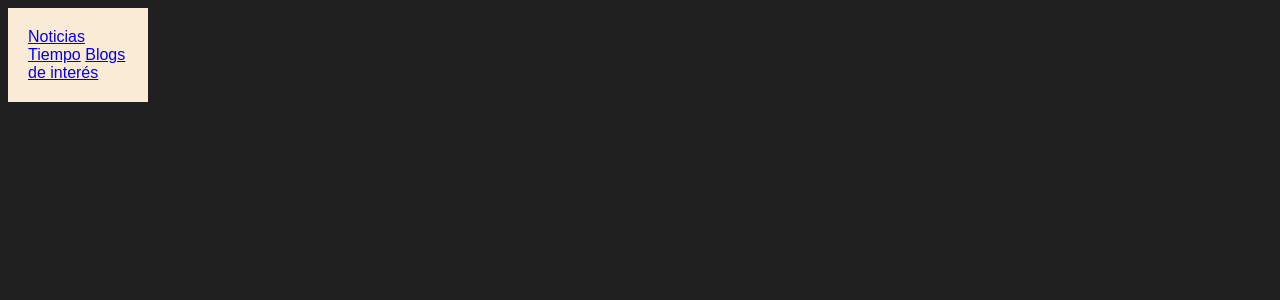
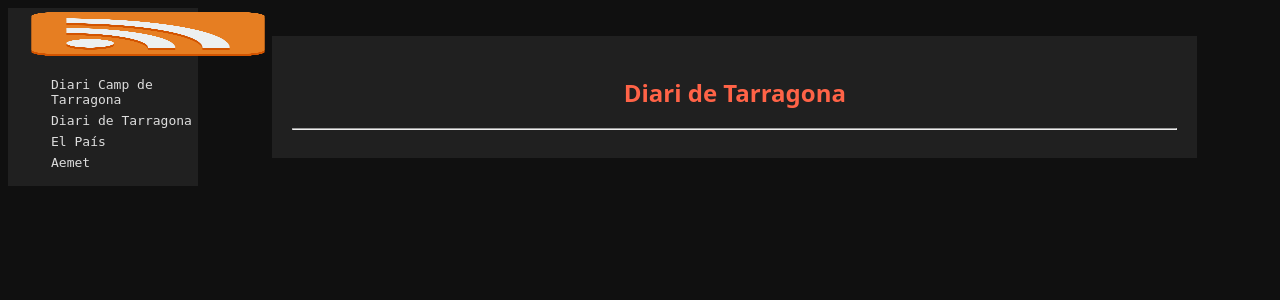
Before and after one commit to GuillemMV/rss-reader, a Flask app: page / in a window 1280 px wide. Shown: the top 300 px of the page. Run offline with Flask 3, Linux system fonts and the light colour scheme.

Commit message:
Index page removing, css restyling

```diff
--- a/main.py
+++ b/main.py
@@ -10,15 +10,16 @@ tiempo_url = str("https://www.aemet.es/es/noticias.rss")
 @app.route("/noticias")
 def noticias_route():
     d = feedparser.parse(noticias_url)
-    entradas = [(entry.title, entry.description, entry.published)  for entry in d.entries]
-    return render_template('main.html', entradas=entradas)
+
+    entradas = [(entry.title, entry.published)  for entry in d.entries]
+    return render_template('app.html', entradas=entradas)
 
 @app.route("/tiempo")
 def tiempo_route():
     d = feedparser.parse(tiempo_url)
-    entradas = [(entry.title, entry.description, entry.published)  for entry in d.entries]
-    return render_template('main.html', entradas=entradas)
+    entradas = [(entry.title, entry.published)  for entry in d.entries]
+    return render_template('app.html', entradas=entradas)
 
 @app.route("/")
 def index_route():
-    return render_template('index.html')
+    return render_template('app.html')
--- a/static/css/index.css
+++ /dev/null
@@ -1,11 +0,0 @@
-html{
-    font-family: Arial;
-    background-color: #202020;
-}
-.menu{
-    background-color: antiquewhite;
-    padding: 20px;
-    max-width: 100px;
-    justify-content: space-between;
-
-}
--- a/static/css/styles.css
+++ b/static/css/styles.css
@@ -2,35 +2,42 @@ html{
     font-family: system-ui, -apple-system, BlinkMacSystemFont, 'Segoe UI', Roboto, Oxygen, Ubuntu, Cantarell, 'Open Sans', 'Helvetica Neue', sans-serif;
     background-color: #101010;
     color: #dddddd;
+    margin: 0;
 }
-header{
+header div a:hover{
+    color: tomato;
+}
+.page{
     display: flex;
-    border: 1px solid black;
-    justify-content: space-between;
-    margin-bottom: 20px;
-    max-width: 50%;
-    margin: auto;
-    padding: 20px;
-    background-color: #151515;
-}
-header div a{
-    padding: 10px;
-    text-decoration: none;
-    font-weight: 700;
 }
 main{
-    max-width: 50%;
-    margin: auto;
-    border-left: 1px solid black;
-    border-right: 1px solid black;
-    border-bottom: 1px solid black;
+    width: 70%;
     padding: 20px;
     background-color: #202020;
+    margin: auto;
 }
-.titulo{
-    background-color: #101010;
+.page-title{
+    text-align: center;
+    margin: 0;
+    color: tomato;
+    padding: 0;
 }
-
+.entrada{
+    color: #ccc;
+    text-decoration: none;
+    font-weight: 600;
+}
 .fecha{
     font-style: italic;
 }
+.sidebar{
+    font-family: monospace;
+    width: 15%;
+    z-index: 2;
+    background-color: #202020;
+    margin: 0;
+}
+.sidebar ul li{
+    list-style: none;
+    padding: 3px;
+}
--- /dev/null
+++ b/templates/app.html
@@ -0,0 +1,33 @@
+<!DOCTYPE html>
+<html lang="es">
+<head>
+    <meta charset="UTF-8">
+    <meta name="viewport" content="width=device-width, initial-scale=1.0">
+    <title>rss-reader</title>
+    <link rel="stylesheet" type="text/css" href="{{ url_for('static', filename='css/styles.css') }}">
+</head>
+<body>
+    <div class="page">
+        <div class="sidebar">
+            <img src="../static/img/logo.png" alt="" width="280px" height="50px">
+            <ul>
+                <li>Diari Camp de Tarragona</li>
+                <li>Diari de Tarragona</li>
+                <li>El País</li>
+                <li>Aemet</li>
+            </ul>
+        </div>
+        <main>
+            <div class="page-title">
+                <h2>Diari de Tarragona</h2>
+                <hr/>
+            </div>
+            {% for titulo, fecha in entradas %}
+                <ul>
+                    <a href="" class="entrada"><li>{{ titulo }} - {{ fecha }}</li></a>
+                </ul>
+            {% endfor %}
+        </main>
+    </div>
+</body>
+</html>
--- a/templates/index.html
+++ /dev/null
@@ -1,16 +0,0 @@
-<!DOCTYPE html>
-<html lang="es">
-<head>
-    <meta charset="UTF-8">
-    <meta name="viewport" content="width=device-width, initial-scale=1.0">
-    <link rel="stylesheet" type="text/css" href="{{ url_for('static', filename='css/index.css') }}">
-    <title>rss-reader</title>
-</head>
-<body>
-    <div class="menu">
-        <a href="/noticias">Noticias</a>
-        <a href="/tiempo">Tiempo</a>
-        <a href="#">Blogs de interés</a>
-    </div>
-</body>
-</html>
```
Also changed, not shown: templates/main.html (deleted, +0 -27 lines), static/img/logo.png (added).
